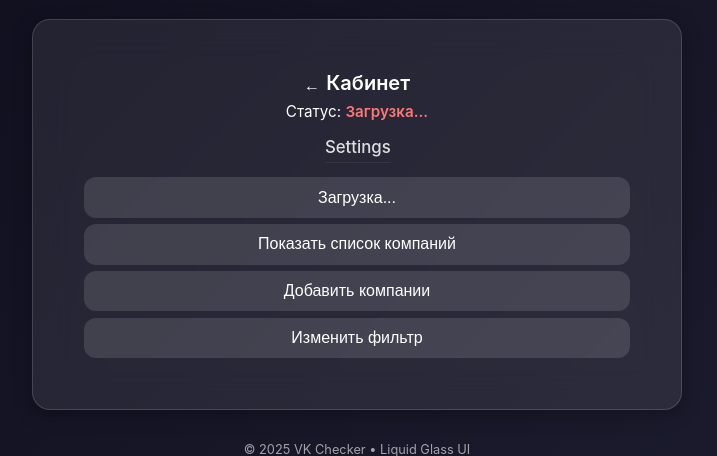
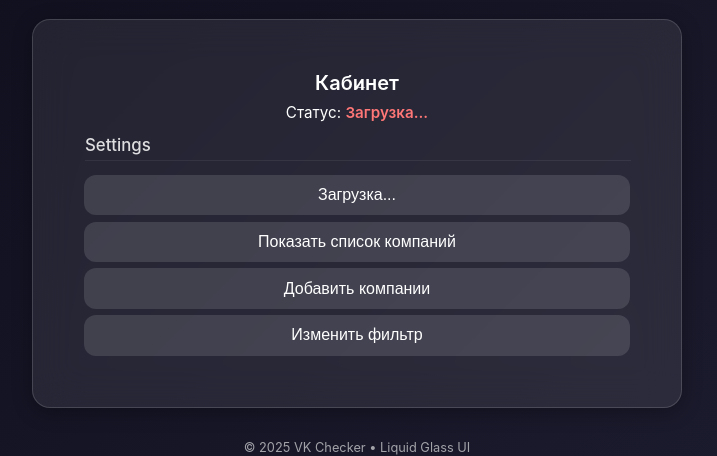
Before and after one commit to offkrse/temp_html, a Python web app: template templates/cabinet.html in a window 1280 px wide. Shown: the part 118-574 px from the top of the page, without its empty margins (283-1000 px from the left). Run offline with Jinja, Linux system fonts and the light colour scheme; the template is opened without the code that fills it, so the values that code supplies are empty; some libraries are stand-ins or nearby versions.

Commit message:
Update style.css

```diff
--- a/static/style.css
+++ b/static/style.css
@@ -86,15 +86,20 @@ button:hover, .btn:hover, .btn-secondary:hover {
 .status-active { color: #7cff96; font-weight: 600; }
 .status-inactive { color: #ff7777; font-weight: 600; }
 
-/* === Шапка кабинета: стрелка + название === */
+/* === Шапка кабинета: стрелка слева, заголовок по центру === */
 .cabinet-header {
-  display: inline-flex;           /* не тянется на всю ширину */
+  position: relative;
+  display: flex;
   align-items: center;
-  gap: 0.4rem;                    /* расстояние между стрелкой и текстом */
-  margin-bottom: 0.25rem;         /* меньше отступ вниз */
+  justify-content: center;  /* центрируем MAIN */
+  width: 100%;
+  margin-bottom: 0.3rem;
 }
 
 .back-btn {
+  position: absolute;
+  left: 0.2rem;
+  top: 0;
   background: transparent;
   color: white;
   border: none;
@@ -110,22 +115,24 @@ button:hover, .btn:hover, .btn-secondary:hover {
   transform: translateX(-2px);
 }
 
-/* Название кабинета — по размеру, не центрируется */
 #cabinet-title {
   margin: 0;
   font-size: 1.25rem;
   font-weight: 600;
+  text-align: center;
   line-height: 1.2;
 }
 
 /* === Статус кабинета === */
 #cabinet-status {
-  margin: 0.2rem 0 0.6rem 0; /* уменьшен отступ между заголовком и статусом */
+  margin: 0.2rem 0 0.4rem 0;
+  text-align: center;
   font-size: 0.95rem;
 }
 
-/* === Надпись Settings под статусом === */
+/* === Надпись Settings — под статусом, по левому краю === */
 .settings-title {
+  width: 100%;
   text-align: left;
   font-size: 1.05rem;
   font-weight: 500;
```
